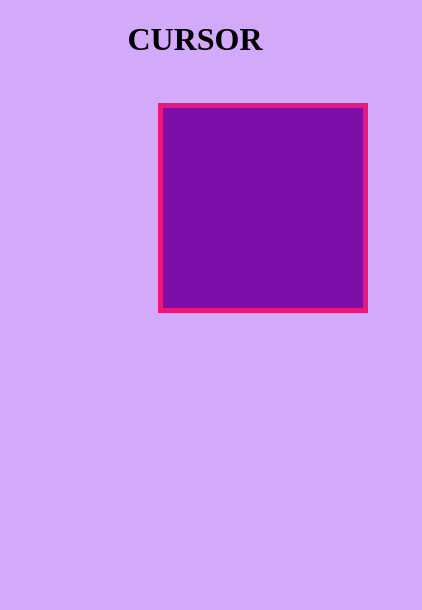
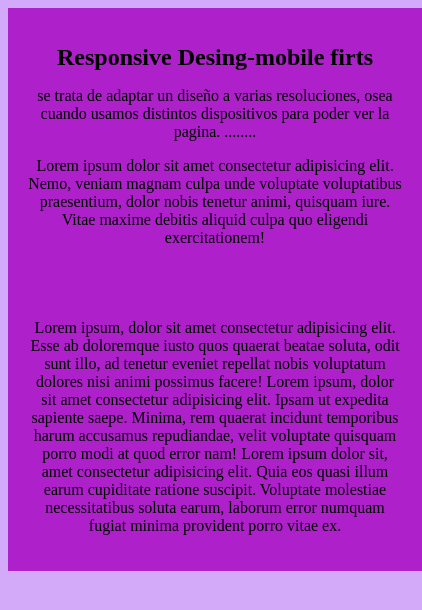
Before and after one commit to NicolleDanielaSarmientoSerranoADSO/Taller_css, a plain HTML site: page index.html in a window 390 px wide. Shown: the whole page, 422 px wide, since content can reach past the window. Drawn offline with Linux system fonts and the light colour scheme.

Commit message:
RESPONSIVE-DESING

```diff
--- a/index.html
+++ b/index.html
@@ -8,7 +8,15 @@
     <title>Video de css</title>
 </head>
 <body>
-    <h1>CURSOR</h1>
-    <p class="cajaxd"></p>
+    <div class="cajaxd">
+        <h1>Responsive Desing-mobile firts</h1>
+        <p>se trata de adaptar un diseño a varias resoluciones, osea cuando usamos distintos dispositivos para poder ver la pagina. ........</p>
+        <p>Lorem ipsum dolor sit amet consectetur adipisicing elit. Nemo, veniam magnam culpa unde voluptate voluptatibus praesentium, dolor nobis tenetur animi, quisquam iure. Vitae maxime debitis aliquid culpa quo eligendi exercitationem!
+
+        </p>
+        </div>
+        <div class="cajaxd">
+            <p>Lorem ipsum, dolor sit amet consectetur adipisicing elit. Esse ab doloremque iusto quos quaerat beatae soluta, odit sunt illo, ad tenetur eveniet repellat nobis voluptatum dolores nisi animi possimus facere! Lorem ipsum, dolor sit amet consectetur adipisicing elit. Ipsam ut expedita sapiente saepe. Minima, rem quaerat incidunt temporibus harum accusamus repudiandae, velit voluptate quisquam porro modi at quod error nam! Lorem ipsum dolor sit, amet consectetur adipisicing elit. Quia eos quasi illum earum cupiditate ratione suscipit. Voluptate molestiae necessitatibus soluta earum, laborum error numquam fugiat minima provident porro vitae ex.</p>
+        </div>
 </body>
 </html>
--- a/style.css
+++ b/style.css
@@ -3,16 +3,21 @@ body{
     background-color: rgb(211, 169, 250);
     text-align: center;
 }
+div{
+    width: 45%;
+    display: inline-block;
+    padding: 20px;
+    background-color: rgb(23, 212, 212);
+}
+h1{
+    font-size: 24px;
+}
 .cajaxd{
-    margin: 45px;
-    width: 200px;
-    height: 200px;
-    margin-left:40%;
-    text-align: center;
-    border: 5px solid rgb(235, 23, 122);
-    background-color: rgb(126, 14, 170);
-    cursor: cell;
+    background-color: rgb(174, 33, 202);
 }
-.cajaxd:active{
-    cursor: copy;
+@media only screen and (max-width:800px){
+    div{
+        display: block;
+        width: 100%;
+    }
 }
```
